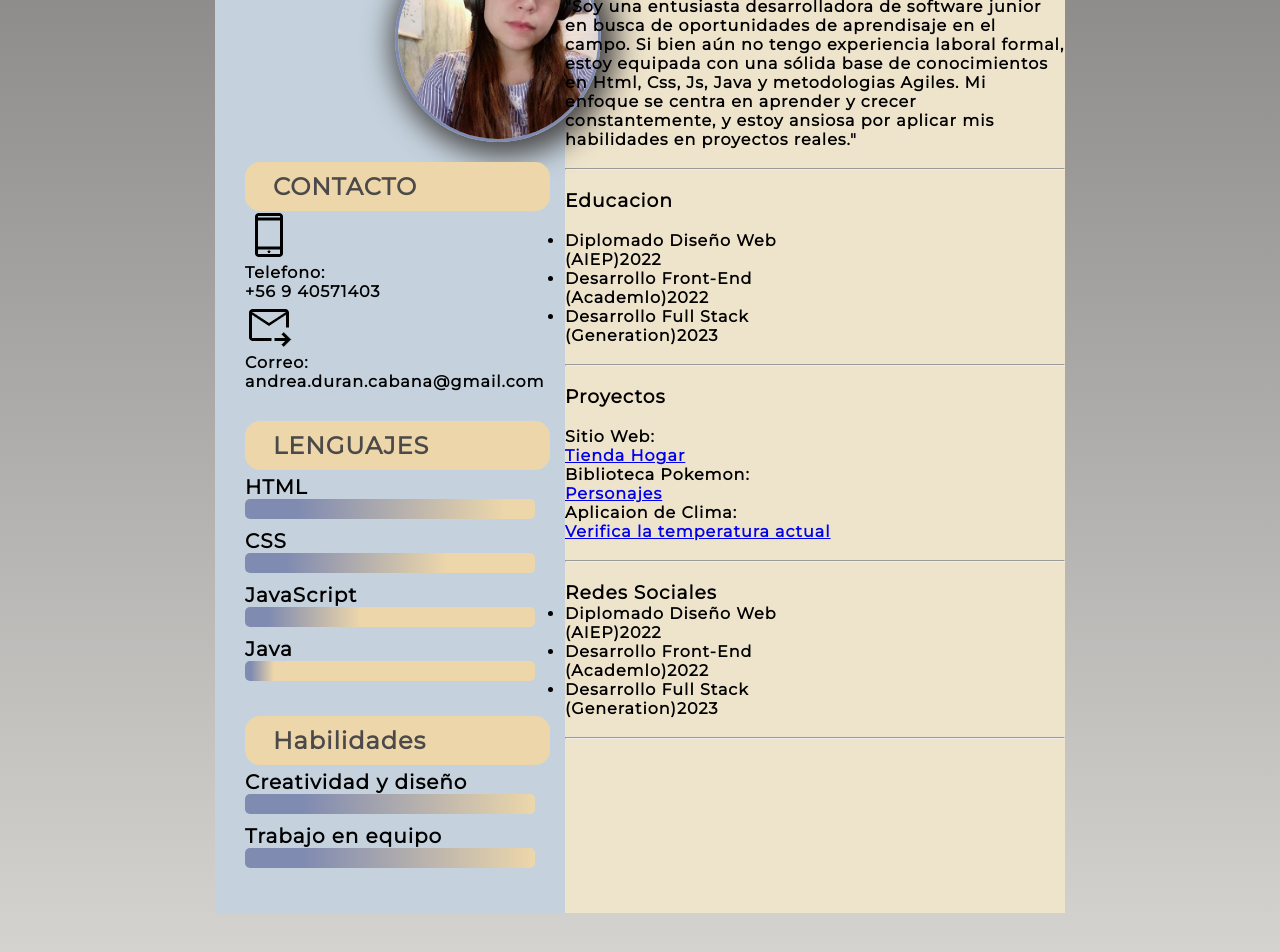
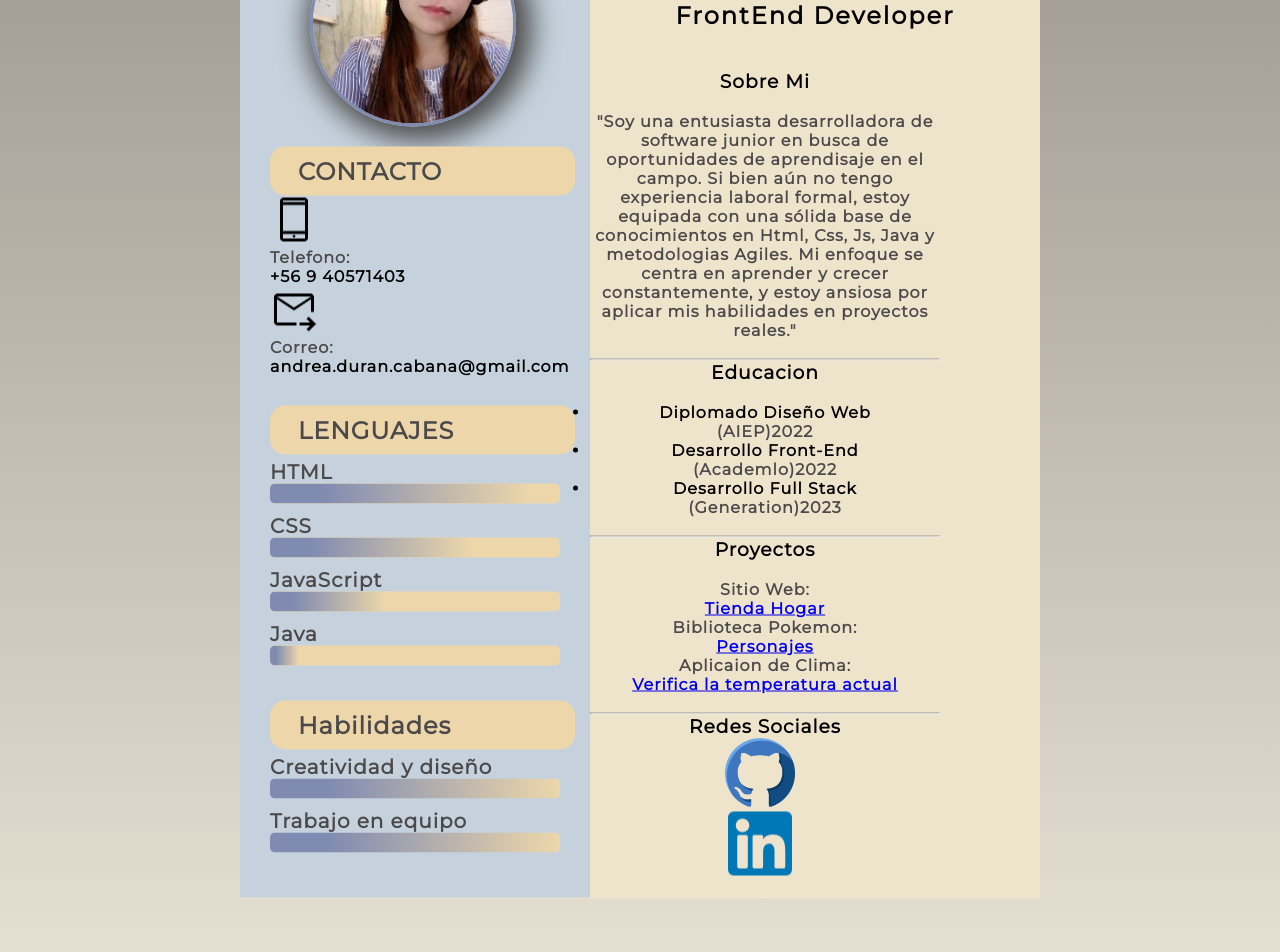
Before and after one commit to Annydrn/cv_html, a plain HTML site: page index.html in a window 1280 px wide. Shown: the top 952 px of the page. Drawn offline with nearby package versions, Linux system fonts and the light colour scheme.

Commit message:
actualizacion final de proyecto

```diff
--- a/index.html
+++ b/index.html
@@ -105,7 +105,7 @@
     </p>
     <br>
     <hr>
-    <br>
+
 
     <h3>Educacion</h3>
     <br>
@@ -118,7 +118,7 @@
     </p>
     <br>
     <hr>
-    <br>
+
 
     <h3>Proyectos</h3>
     <br>
@@ -135,18 +135,20 @@
  </p>
     <br>
     <hr>
-    <br>
+
 
     <h3>Redes Sociales</h3>
-    <p class="Educacion">
-       <ul class="">
-        <li class="educacion1"><strong>Diplomado Diseño Web</strong> </li> <p class="educacion2">(AIEP)2022</p>
-        <li class="educacion1"><strong>Desarrollo Front-End</strong></li> <p class="educacion2">(Academlo)2022</p>
-        <li class="educacion1"><strong>Desarrollo Full Stack</strong> </li> <p class="educacion2">(Generation)2023</p>
-       </ul>
+    <p class="redes">
+        <div class="contenedor-redes">
+        <a href="https://github.com/Annydrn">
+            <img class="img-git" src="assets/github.png" alt=>
+          </a>
+          <p class="redes">
+            <a href="https://www.linkedin.com/in/andreadurancabana/">
+                <img src="./assets/linkedin.png" alt=>
+              </a>
     </p>
-    <br>
-    <hr>
+</div>
     <br>
 
 </div>
--- a/style.css
+++ b/style.css
@@ -10,8 +10,12 @@
     --colorEncabezados:#edd7aa;
     --degradeBarras: linear-gradient(90deg, rgba(128,139,177,1) 20%, rgba(237,215,170,1) 100%);}
 
+
+p{
+    color: var(--colorTexto);
+}
 body {
-  background-image: linear-gradient(#8e8d8c, #f2f1ec);
+  background-image: linear-gradient(#a59f98, #fffbe9);
   height: 170vh;
   font-weight: bold;
   letter-spacing: 1px;
@@ -25,23 +29,16 @@ body {
   font-family: "Montserrat";
 }
 
-.box-name {
-
-
-}
-
-.box-name h1{
-
-}
 
 .main {
-  background-color:var(--colorDeFondo);
+  background-color: var(--colorDeFondo);
   height: auto;
-  width: 850px;
+  width: 800px;
   position: absolute;
   transform: translate(-50%, -50%);
   left: 50%;
   top: 50%;
+
 }
 
 .left {
@@ -57,13 +54,14 @@ body {
   height: 200px;
   width: 200px;
   border-radius: 50%;
+  margin-top: -30px;
   margin-bottom: 20px;
-  margin-left: 150px;
+  margin-left: 40px;
   border: 3px solid var(--colorBordes);
   box-shadow: 6px 4px 28px 10px var(--colorTexto);
 }
 
-.phone .email{
+.phone .email {
   padding-top: 10px;
   font-size: 20px;
 }
@@ -78,7 +76,7 @@ body {
 }
 
 .head {
-  background-color:var(--colorEncabezados);
+  background-color: var(--colorEncabezados);
   padding: 10px;
   color: var(--colorTexto);
   text-align: left;
@@ -98,35 +96,64 @@ body {
   background-color: var(--colorEncabezados);
   border-radius: 5px;
   overflow: hidden;
-
 }
-.skill-html{
+.skill-html {
   width: 90%;
   height: 100%;
-    background: var(--degradeBarras)}
+  background: var(--degradeBarras);
+}
 
-    .skill-css{
+.skill-css {
   width: 70%;
   height: 100%;
-        background: var(--degradeBarras)}
+  background: var(--degradeBarras);
+}
 
-        .skill-js{
+.skill-js {
   width: 40%;
   height: 100%;
-            background: var(--degradeBarras)}
+  background: var(--degradeBarras);
+}
 
-            .skill-java{
+.skill-java {
   width: 10%;
   height: 100%;
-                background: var(--degradeBarras)}
+  background: var(--degradeBarras);
+}
 
-
-                .skill-creatividad{
+.skill-creatividad {
   width: 100%;
   height: 100%;
-                    background: var(--degradeBarras)}
+  background: var(--degradeBarras);
+}
 
-                .skill-equipo{
+.skill-equipo {
   width: 100%;
   height: 100%;
-                    background: var(--degradeBarras)}
+  background: var(--degradeBarras);
+ }
+
+.box-name {
+    padding: 50px 0px 10px  ;
+    text-align: center;
+    letter-spacing: 2px;
+}
+
+.box-name h1 {
+    margin-bottom: 10px;
+}
+
+.box-3{
+    padding:0px 100px ;
+    margin-top: 30px;
+    text-align:center;
+}
+
+.img-git{
+overflow: hidden;    width: 70px;
+    height: 70px;}
+
+    .contenedor-redes{
+display:inline-flex  box-sizing: ; /* Considerar el margen y el borde dentro del ancho y alto */
+  margin-right: 10px;
+    }
```
Also changed, not shown: assets/github.png (added), assets/linkedin.png (added). Lines whose indentation alone changed are shown as unchanged.
